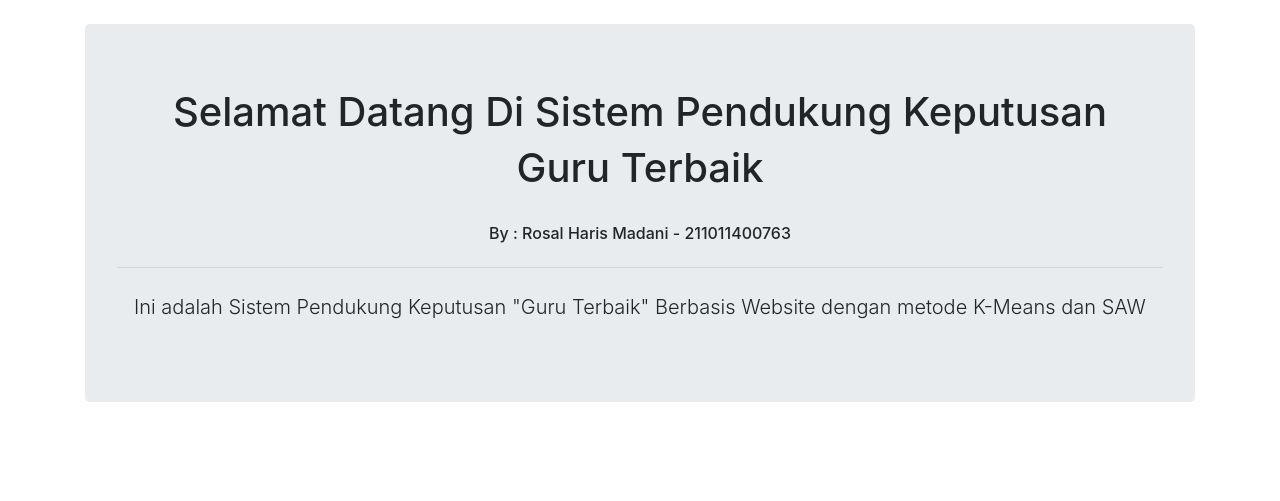
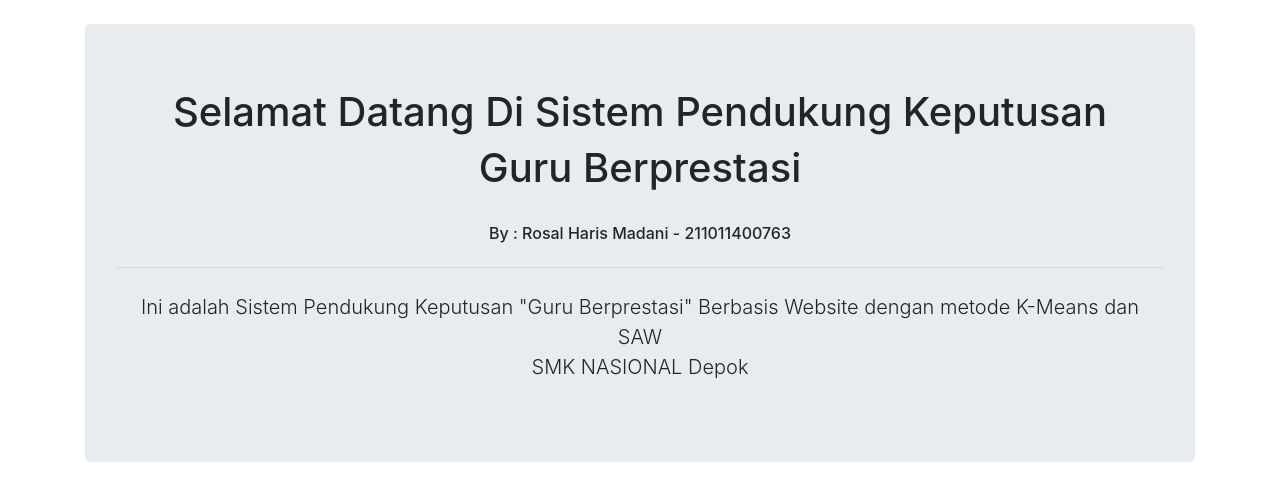
Before and after one commit to rosalharis/spk-saw-kmeans, a PHP site: page / in a window 1280 px wide. Shown: the part 56-557 px from the top of the page. Run offline with PHP 8.4, Linux system fonts and the light colour scheme; a user stored in the database is signed in; some libraries are stand-ins or nearby versions.

Commit message:
Update home.php

```diff
--- a/home.php
+++ b/home.php
@@ -1,11 +1,11 @@
 <div class="container my-4">
     <div class="jumbotron">
       <h1 class="text-center">Selamat Datang Di Sistem Pendukung Keputusan</h1>
-      <h1 class="text-center">Guru Terbaik</h1><br>
+      <h1 class="text-center">Guru Berprestasi</h1><br>
       <h6 class="text-center">By : Rosal Haris Madani - 211011400763</h6>
       <hr class="my-4">
       <p class="lead text-center">
-        Ini adalah Sistem Pendukung Keputusan "Guru Terbaik" Berbasis Website dengan metode K-Means dan SAW
+        Ini adalah Sistem Pendukung Keputusan "Guru Berprestasi" Berbasis Website dengan metode K-Means dan SAW <br> SMK NASIONAL Depok
       </p>
     </div>
 </div>
```
